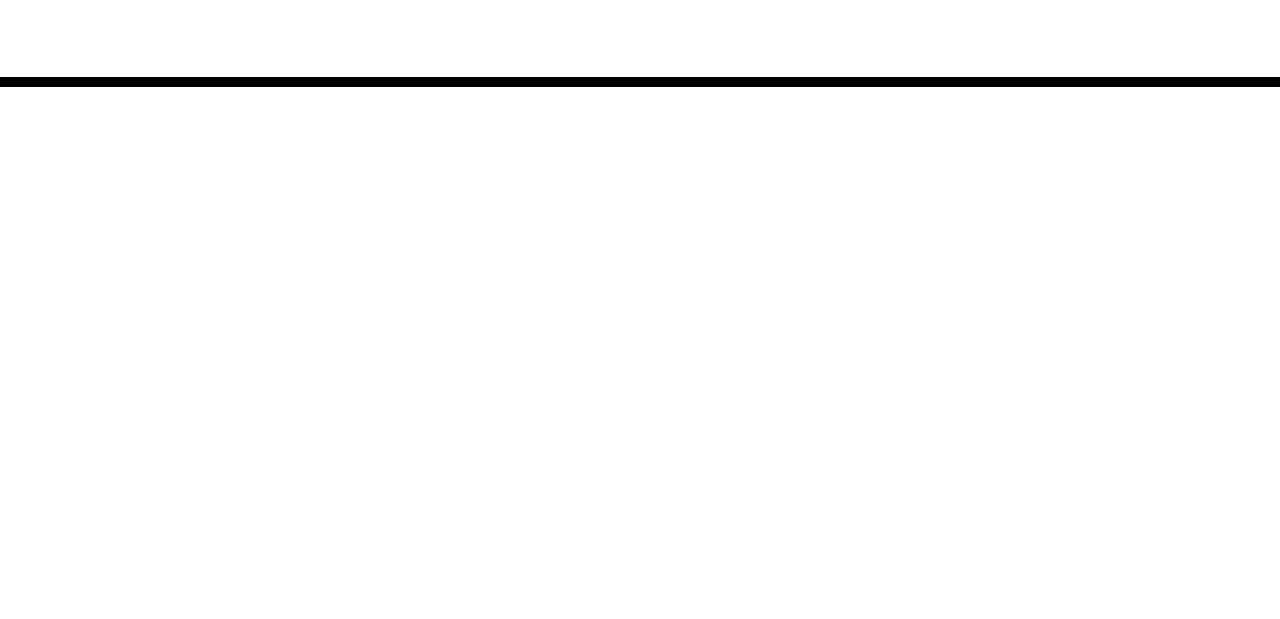
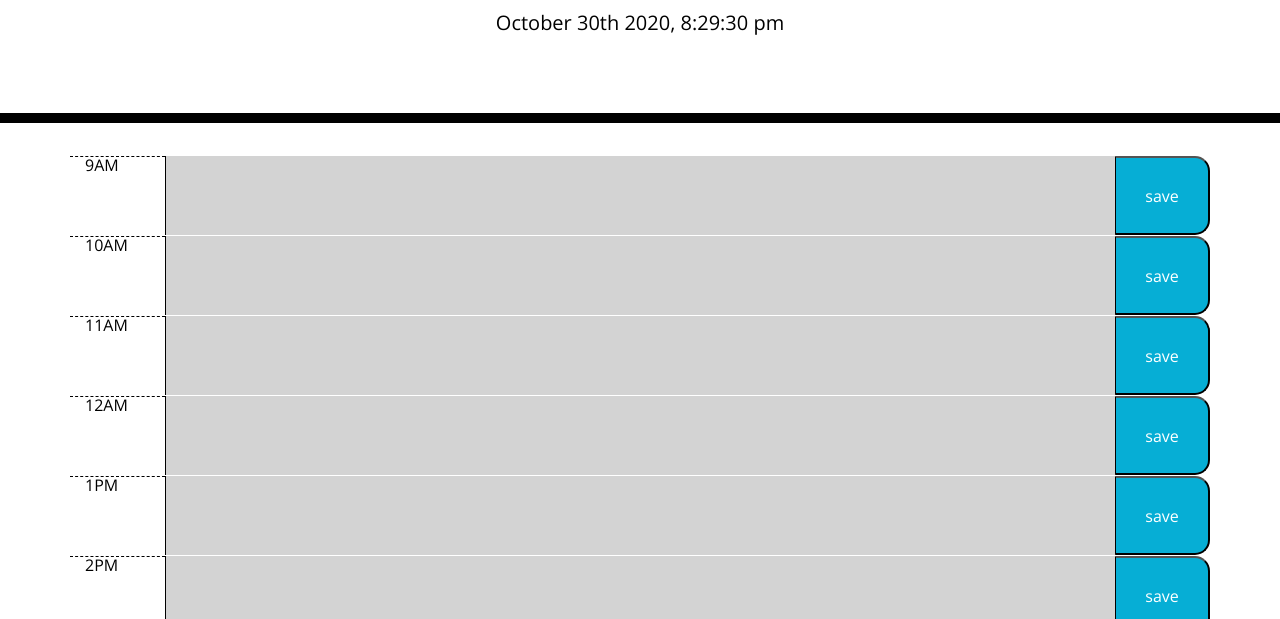
Before and after one commit to btabaska/Homework-Week-5, a plain HTML site: page Develop/index.html in a window 1280 px wide. Shown: the part 181-800 px from the top of the page. Drawn offline with nearby package versions, Linux system fonts and the light colour scheme.

Commit message:
finished all core functionality

```diff
--- /dev/null
+++ b/Develop/app.js
@@ -0,0 +1,80 @@
+const planObject = {
+  hour: 0,
+  textContent: function () {
+    if (localStorage.getItem(this.hour) != undefined) {
+      return localStorage.getItem(this.hour);
+    } else {
+      return "";
+    }
+  },
+  backgroundColor: function () {
+    convertToMiliaryTime = (hour) => {
+      if (hour < 9) {
+        return hour + 12;
+      } else {
+        return hour;
+      }
+    };
+    var militaryHour = convertToMiliaryTime(this.hour);
+    console.log(militaryHour + " | " + moment().format("H"));
+
+    if (moment().format("H") < militaryHour) {
+      return "future";
+    } else if (moment().format("H") > militaryHour) {
+      return "past";
+    } else {
+      return "present";
+    }
+  },
+
+  amOrPM: function () {
+    if (this.hour <= 5) {
+      return "PM";
+    } else {
+      return "AM";
+    }
+  },
+
+  divConstructor: function () {
+    var hourScreenContainer = document.querySelector(".container");
+    var hourScreenDiv = document.createElement("form");
+    hourScreenDiv.setAttribute("class", "row");
+    var timeBlockDiv = document.createElement("div");
+    timeBlockDiv.setAttribute("class", "hour col-sm-1");
+    timeBlockDiv.textContent = this.hour + this.amOrPM();
+    hourScreenDiv.appendChild(timeBlockDiv);
+    var hoursScreenTextArea = document.createElement("textarea");
+    hoursScreenTextArea.setAttribute(
+      "class",
+      `textarea col-sm-10 ${this.backgroundColor()}`
+    );
+    hoursScreenTextArea.setAttribute("id", `textarea${this.hour}`);
+    hoursScreenTextArea.setAttribute("type", "text");
+    hoursScreenTextArea.textContent = this.textContent();
+    hourScreenDiv.appendChild(hoursScreenTextArea);
+    var hourScreenSaveBtn = document.createElement("button");
+    hourScreenSaveBtn.setAttribute("type", "submit");
+    hourScreenSaveBtn.setAttribute("class", "saveBtn col-sm-1");
+    hourScreenSaveBtn.setAttribute("id", `Btn${this.hour}`);
+    hourScreenSaveBtn.textContent = "save";
+    hourScreenDiv.appendChild(hourScreenSaveBtn);
+    hourScreenContainer.appendChild(hourScreenDiv);
+  },
+};
+
+var hours = [9, 10, 11, 12, 1, 2, 3, 4, 5];
+hours.forEach((hour) => {
+  var localPlanObject = planObject;
+  localPlanObject.hour = hour;
+  localPlanObject.divConstructor();
+  var saveButton = document.querySelector(`#Btn${hour}`);
+  saveButton.addEventListener("click", (event) => {
+    var userInputValue = document.querySelector(`#textarea${hour}`);
+    event.preventDefault();
+    console.log(event.target);
+    console.log(userInputValue);
+    localStorage.setItem(hour, userInputValue.value);
+  });
+});
+
+console.log(moment().format("h"));
--- a/Develop/index.html
+++ b/Develop/index.html
@@ -34,5 +34,7 @@
 
     <script src="https://cdnjs.cloudflare.com/ajax/libs/jquery/3.2.1/jquery.min.js"></script>
     <script src="https://cdnjs.cloudflare.com/ajax/libs/moment.js/2.24.0/moment.min.js"></script>
+    <script src="app.js"></script>
+    <script src="timeblock.js"></script>
   </body>
 </html>
--- /dev/null
+++ b/Develop/timeblock.js
@@ -0,0 +1,3 @@
+var hourScreenContainer = document.querySelector("#currentDay");
+var currentTime = moment().format("MMMM Do YYYY, h:mm:ss a");
+hourScreenContainer.textContent = currentTime;
```
Also changed, not shown: 1 other file.
